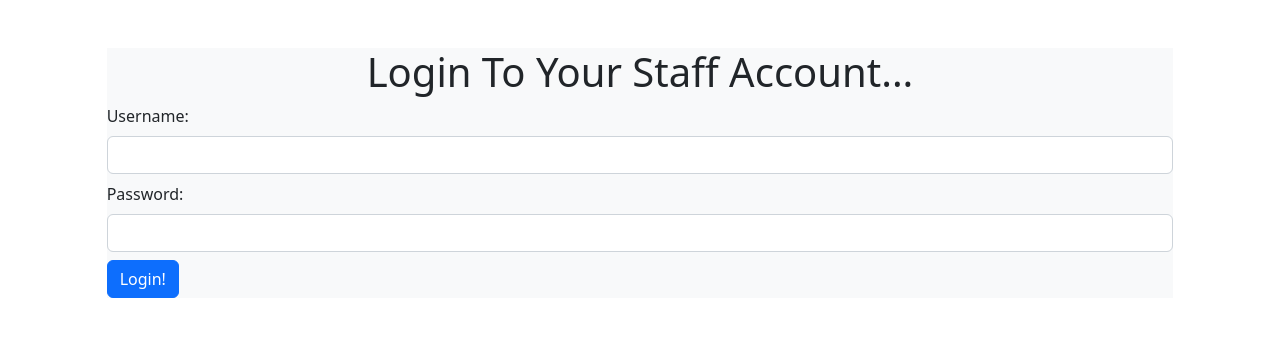
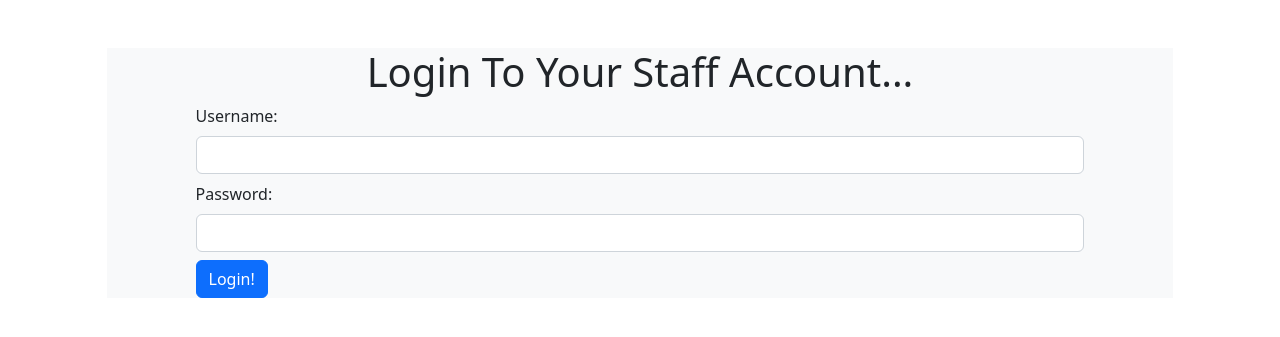
Before and after one commit to RETR0-OS/Ecommerce_Website_Django, a Django app: page /staff/staff_login/ in a window 1280 px wide. Shown: the part 72-409 px from the top of the page. Run offline with Django 3.2, Linux system fonts and the light colour scheme; some libraries are stand-ins or nearby versions.

Commit message:
Update staff_login.html

```diff
--- a/minionfactory/templates/staff/staff_login.html
+++ b/minionfactory/templates/staff/staff_login.html
@@ -5,9 +5,11 @@
 <div class="col-md-10 offset-md-1 bg-light">
 	<h1 class="text-center">Login To Your Staff Account...</h1>
 	<form class="" method="POST">
-	  {% csrf_token %}
-	  {{login_form}}
-	  <input type="submit" name="" value="Login!" class="btn btn-primary">
+		<div class="col-md-10 offset-md-1">
+			{% csrf_token %}
+		  {{login_form}}
+		  <input type="submit" name="" value="Login!" class="btn btn-primary">
+		</div>
 	</form>
 </div>
 {% endblock %}
```
